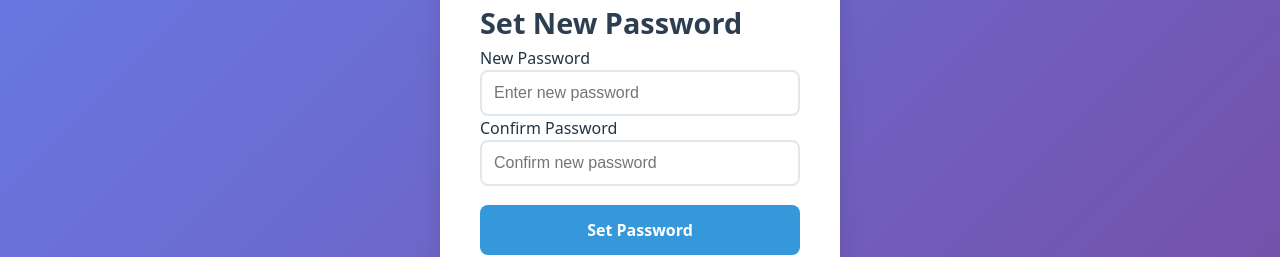
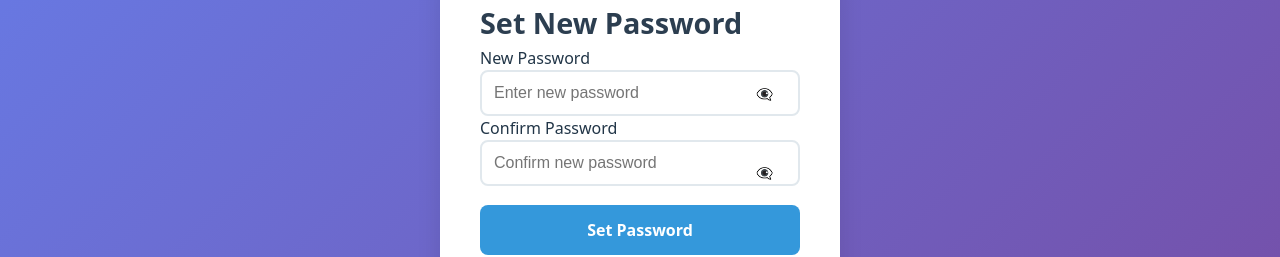
Before and after one commit to TovTechOrg/histadrut-front, a React (Vite) app: page /reset_password/1 in a window 1280 px wide. Shown: the part 257-514 px from the top of the page. Built offline with nearby package versions, Linux system fonts and the light colour scheme; no server answers.

Commit message:
added "show password" to login, succesfully uploading a cv will nav you to the right page

```diff
--- a/src/components/Auth/CVUpload.jsx
+++ b/src/components/Auth/CVUpload.jsx
@@ -66,6 +66,16 @@
       await uploadCV(file);
       setShowSuccess(true);
       setFile(null);
+
+      // Navigate after successful upload based on where user came from
+      setTimeout(() => {
+        if (location.state?.fromProfile) {
+          navigate("/profile");
+        } else {
+          // User came from signup, go to matches
+          navigate("/user/matches");
+        }
+      }, 2000); // Give user 2 seconds to see the success message
     } catch (err) {
       setError(err.message || "An error occurred while uploading your CV.");
     } finally {
@@ -137,7 +147,14 @@
                 Your resume was uploaded. We'll notify you if a match is found.
               </div>
               <button
-                onClick={() => setShowSuccess(false)}
+                onClick={() => {
+                  if (location.state?.fromProfile) {
+                    navigate("/profile");
+                  } else {
+                    // User came from signup, go to matches
+                    navigate("/user/matches");
+                  }
+                }}
                 style={{
                   padding: "0.7rem 2.2rem",
                   fontSize: "1.05rem",
--- a/src/components/Auth/Login.jsx
+++ b/src/components/Auth/Login.jsx
@@ -18,6 +18,7 @@
   const { login } = useAuth();
   const { setUser } = useAuth();
   const [showResetModal, setShowResetModal] = useState(false);
+  const [showPassword, setShowPassword] = useState(false);
   const navigate = useNavigate();
 
   const handleInputChange = (e) => {
@@ -109,8 +110,9 @@
             <label htmlFor="password" className="form-label">
               Password
             </label>
+            <div style={{ position: "relative" }}>
               <input
-              type="password"
+                type={showPassword ? "text" : "password"}
                 id="password"
                 name="password"
                 value={formData.password}
@@ -119,8 +121,26 @@
                 required
                 placeholder="Enter your password"
                 autoComplete="new-password"
-              style={{ background: "#fff", color: "#222" }}
+                style={{ background: "#fff", color: "#222", paddingRight: "40px" }}
               />
+              <button
+                type="button"
+                onClick={() => setShowPassword(!showPassword)}
+                style={{
+                  position: "absolute",
+                  right: "10px",
+                  top: "50%",
+                  transform: "translateY(-50%)",
+                  background: "none",
+                  border: "none",
+                  cursor: "pointer",
+                  fontSize: "14px",
+                  color: "#666"
+                }}
+              >
+                {showPassword ? "👁️" : "👁️‍🗨️"}
+              </button>
+            </div>
           </div>
           <div className="form-group remember-me-group">
             <label
--- a/src/components/Auth/NewPasswordPage.jsx
+++ b/src/components/Auth/NewPasswordPage.jsx
@@ -9,6 +9,8 @@
   const [confirmPassword, setConfirmPassword] = useState("");
   const [error, setError] = useState("");
   const [loading, setLoading] = useState(false);
+  const [showPassword, setShowPassword] = useState(false);
+  const [showConfirmPassword, setShowConfirmPassword] = useState(false);
   const navigate = useNavigate();
   const location = useLocation();
   const { login } = useAuth();
@@ -44,27 +46,65 @@
         <h1 className="login-title">Set New Password</h1>
         <form onSubmit={handleSubmit} className="login-form">
           <label htmlFor="new-password">New Password</label>
+          <div style={{ position: "relative" }}>
             <input
               id="new-password"
-            type="password"
+              type={showPassword ? "text" : "password"}
               value={password}
               onChange={(e) => setPassword(e.target.value)}
               className="form-input"
               required
               placeholder="Enter new password"
-            style={{ background: "#fff", color: "#222" }}
+              style={{ background: "#fff", color: "#222", paddingRight: "40px" }}
             />
+            <button
+              type="button"
+              onClick={() => setShowPassword(!showPassword)}
+              style={{
+                position: "absolute",
+                right: "10px",
+                top: "50%",
+                transform: "translateY(-50%)",
+                background: "none",
+                border: "none",
+                cursor: "pointer",
+                fontSize: "14px",
+                color: "#666"
+              }}
+            >
+              {showPassword ? "👁️" : "👁️‍🗨️"}
+            </button>
+          </div>
           <label htmlFor="confirm-password">Confirm Password</label>
+          <div style={{ position: "relative" }}>
             <input
               id="confirm-password"
-            type="password"
+              type={showConfirmPassword ? "text" : "password"}
               value={confirmPassword}
               onChange={(e) => setConfirmPassword(e.target.value)}
               className="form-input"
               required
               placeholder="Confirm new password"
-            style={{ background: "#fff", color: "#222", marginBottom: "1.2rem" }}
+              style={{ background: "#fff", color: "#222", marginBottom: "1.2rem", paddingRight: "40px" }}
             />
+            <button
+              type="button"
+              onClick={() => setShowConfirmPassword(!showConfirmPassword)}
+              style={{
+                position: "absolute",
+                right: "10px",
+                top: "50%",
+                transform: "translateY(-50%)",
+                background: "none",
+                border: "none",
+                cursor: "pointer",
+                fontSize: "14px",
+                color: "#666"
+              }}
+            >
+              {showConfirmPassword ? "👁️" : "👁️‍🗨️"}
+            </button>
+          </div>
           {error && <div className="error-message">{error}</div>}
           <button type="submit" className="login-button" disabled={loading}>
             {loading ? "Setting..." : "Set Password"}
--- a/src/components/Auth/SignUp.jsx
+++ b/src/components/Auth/SignUp.jsx
@@ -14,6 +14,7 @@
   const [loading, setLoading] = useState(false);
   const { signUp } = useAuth();
   const navigate = useNavigate();
+  const [showPassword, setShowPassword] = useState(false);
 
   const handleInputChange = (e) => {
     setFormData({
@@ -106,8 +107,9 @@
             <label htmlFor="password" className="form-label">
               Password
             </label>
+            <div style={{ position: "relative" }}>
               <input
-              type="password"
+                type={showPassword ? "text" : "password"}
                 id="password"
                 name="password"
                 value={formData.password}
@@ -116,8 +118,26 @@
                 required
                 placeholder="Enter your password"
                 autoComplete="new-password"
-            style={{ background: "#fff", color: "#222" }}
+                style={{ background: "#fff", color: "#222", paddingRight: "40px" }}
               />
+              <button
+                type="button"
+                onClick={() => setShowPassword(!showPassword)}
+                style={{
+                  position: "absolute",
+                  right: "10px",
+                  top: "50%",
+                  transform: "translateY(-50%)",
+                  background: "none",
+                  border: "none",
+                  cursor: "pointer",
+                  fontSize: "14px",
+                  color: "#666"
+                }}
+              >
+                {showPassword ? "👁️" : "👁️‍🗨️"}
+              </button>
+            </div>
           </div>
           <div className="form-group">
             <label htmlFor="confirmPassword" className="form-label">
```
Lines whose indentation alone changed are shown as unchanged.
